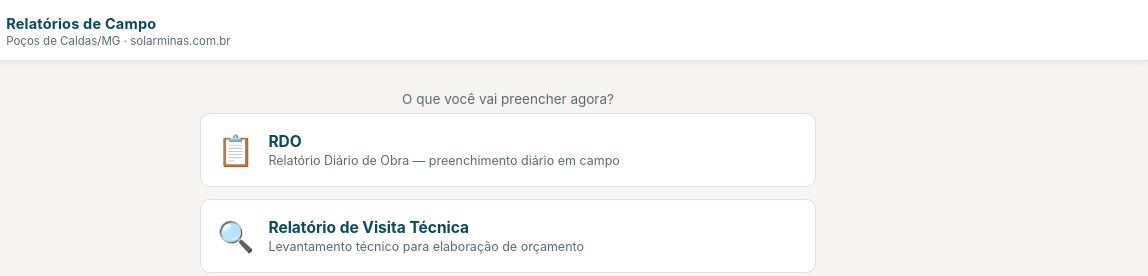
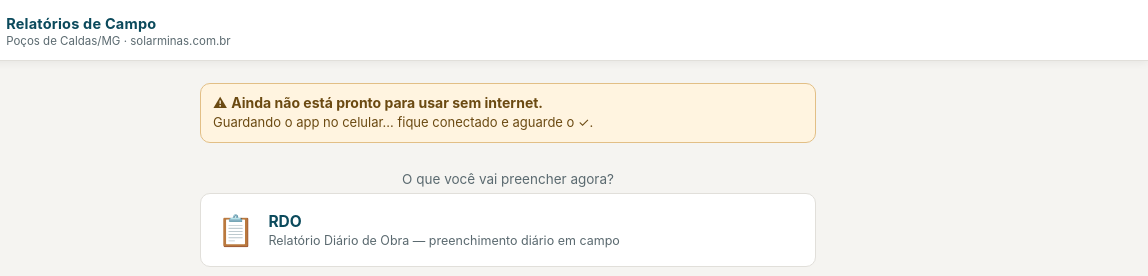
Before and after one commit to julianociriacojr-ship-it/Relat-rios-Copel, a website: page index.html in a window 1280 px wide. Shown: the top 276 px of the page, 132-1280 px from the left. Drawn offline with Linux system fonts and the light colour scheme.

Commit message:
Campo: aviso 'Pronto para usar sem internet', abertura offline por qualquer link; fotos em pé, uma por página, coordenadas na legenda da estaca
- Service worker: sem internet, endereço não guardado (link com ?, caminho
  diferente) abre a página do app; só guarda resposta boa do próprio app
- Aviso na tela inicial e na Inspeção SAS: ✓ quando o app está todo no celular
- Relatório: fotos em pé ocupando a página (16 x 19,5 cm), uma por página;
  Figura 2 com latitude e longitude da estaca; Observações em página nova

Co-Authored-By: Claude Opus 5.5 <noreply@anthropic.com>
Claude-Session: https://claude.ai/code/session_01TqC6hRf5mG4JWkUZ13HTKK

```diff
--- a/index.html
+++ b/index.html
@@ -13,6 +13,7 @@
 <meta name="apple-mobile-web-app-title" content="Solar Minas">
 <!-- Rascunhos no aparelho e bibliotecas locais (funciona sem internet) -->
 <script src="vendor/storage-shim.js"></script>
+<script src="vendor/pronto-offline.js"></script>
 <script src="vendor/legado/jspdf-2.5.1.umd.min.js"></script>
 <script src="vendor/legado/docx-8.5.0.umd.js"></script>
 <style>
@@ -226,6 +227,7 @@
 
   <!-- ================= TELA DE SELEÇÃO ================= -->
   <div class="screen active" id="screen-select">
+    <div id="pronto-offline"></div>
     <div class="select-intro">O que você vai preencher agora?</div>
     <button type="button" class="select-card" onclick="showScreen('rdo')">
       <div class="select-icon">📋</div>
@@ -3656,6 +3658,7 @@ if('serviceWorker' in navigator){
 }
 </script>
 
+<script>SM_PRONTO_OFFLINE(document.getElementById('pronto-offline'));</script>
 <!-- Item preenchido e não incluído entra no relatório ao gerar -->
 <script src="legado/incluir-pendentes.js"></script>
 <!-- Envio dos PDF/Word gerados para a central de relatórios (fila no aparelho) -->
--- /dev/null
+++ b/vendor/pronto-offline.js
@@ -0,0 +1,48 @@
+/* ======================================================================
+   "Pronto para usar sem internet?" — aviso visível na tela inicial
+   Confere se o app está guardado no celular (service worker ativo e os
+   arquivos principais no cache). Enquanto não estiver, pede para ficar
+   conectado; quando estiver, mostra ✓. Serve para conferir antes de sair
+   da pousada.
+   SM_PRONTO_OFFLINE(elemento) preenche o elemento e se atualiza sozinho.
+====================================================================== */
+(function(){
+  const ESSENCIAIS = ['index.html', 'inspecao-sas.html', 'inspecao-sas/app.js', 'inspecao-sas/report-docx.js', 'inspecao-sas/report-pdf.js',
+    'vendor/docx.min.js', 'vendor/jspdf.umd.min.js', 'vendor/legado/docx-8.5.0.umd.js', 'vendor/legado/jspdf-2.5.1.umd.min.js'];
+  const base = new URL('./', document.baseURI);   // as duas páginas ficam na raiz do app
+
+  async function estado(){
+    if (!('serviceWorker' in navigator) || !window.caches) return { ok: false, motivo: 'Este navegador não guarda o app para usar sem internet. Use o Chrome (Android) ou o Safari (iPhone).' };
+    if (!navigator.serviceWorker.controller) return { ok: false, motivo: 'Guardando o app no celular… fique conectado e aguarde o ✓.' };
+    const faltam = [];
+    for (const f of ESSENCIAIS) if (!(await caches.match(new URL(f, base).href))) faltam.push(f);
+    if (faltam.length) return { ok: false, motivo: `Guardando o app no celular (faltam ${faltam.length} arquivo${faltam.length > 1 ? 's' : ''})… fique conectado e aguarde o ✓.` };
+    return { ok: true };
+  }
+
+  function SM_PRONTO_OFFLINE(el){
+    if (!el) return;
+    let parar = false;
+    const desenhar = async () => {
+      if (!el.isConnected){ parar = true; return; }
+      const e = await estado().catch(() => ({ ok: false, motivo: 'Não foi possível conferir.' }));
+      el.className = 'pronto-offline ' + (e.ok ? 'ok' : 'falta');
+      el.setAttribute('role', 'status');
+      el.innerHTML = e.ok
+        ? '✓ <b>Pronto para usar sem internet</b>'
+        : `⚠ <b>Ainda não está pronto para usar sem internet.</b><br><span>${e.motivo}</span>`;
+      if (!e.ok && !parar) setTimeout(desenhar, 3000);
+    };
+    desenhar();
+    if ('serviceWorker' in navigator) navigator.serviceWorker.addEventListener('controllerchange', desenhar);
+  }
+  window.SM_PRONTO_OFFLINE = SM_PRONTO_OFFLINE;
+
+  // Estilo próprio, igual nas duas telas (fundo forte, legível no sol)
+  const css = document.createElement('style');
+  css.textContent = `.pronto-offline{border-radius:10px;padding:10px 12px;margin:10px 0;font-size:14px;line-height:1.35;font-family:inherit}
+    .pronto-offline.ok{background:#DCEFE3;color:#1F6B43;border:1.5px solid #9fd0b2}
+    .pronto-offline.falta{background:#FFF4E0;color:#6b4a12;border:1.5px solid #e2bf86}
+    .pronto-offline span{font-size:13px}`;
+  document.head.appendChild(css);
+})();
```
Also changed, not shown: inspecao-sas.html (+1 -0 lines), inspecao-sas/app.js (+4 -3 lines), inspecao-sas/observations.js (+10 -1 lines), inspecao-sas/report-docx.js (+11 -6 lines), inspecao-sas/report-pdf.js (+6 -5 lines), service-worker.js (+14 -3 lines), tests/report.test.js (+14 -0 lines), tests/fixtures/estaca-vertical.jpg (added), tests/fixtures/frente-vertical.jpg (added).
